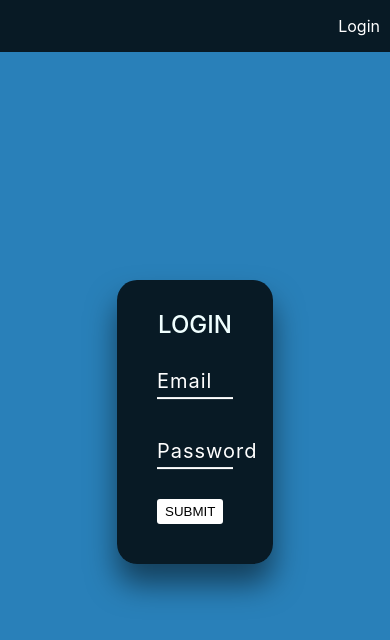
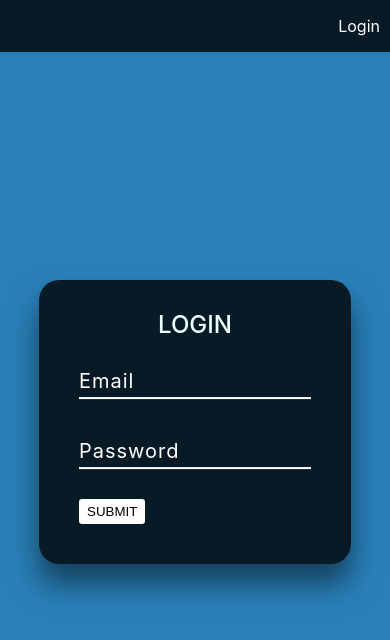
Before and after one commit to fuck-eer/rashtraay-frontend, a React (Create React App) app: page /login in a window 390 px wide. Shown: the top 640 px of the page. Built offline with nearby package versions, Linux system fonts and the light colour scheme.

Commit message:
responsive

```diff
--- a/src/containers/Memberlogin/memberLogin.module.css
+++ b/src/containers/Memberlogin/memberLogin.module.css
@@ -90,3 +90,21 @@ transition: 0.5s;
     background-color: #ff5050;
     border-radius: 5px;
 }
+
+
+@media screen and (max-width:1000px){
+
+
+    .back{
+        width:60%
+    }
+}
+
+
+@media screen and (max-width:700px){
+
+
+    .back{
+        width:80%
+    }
+}
```
